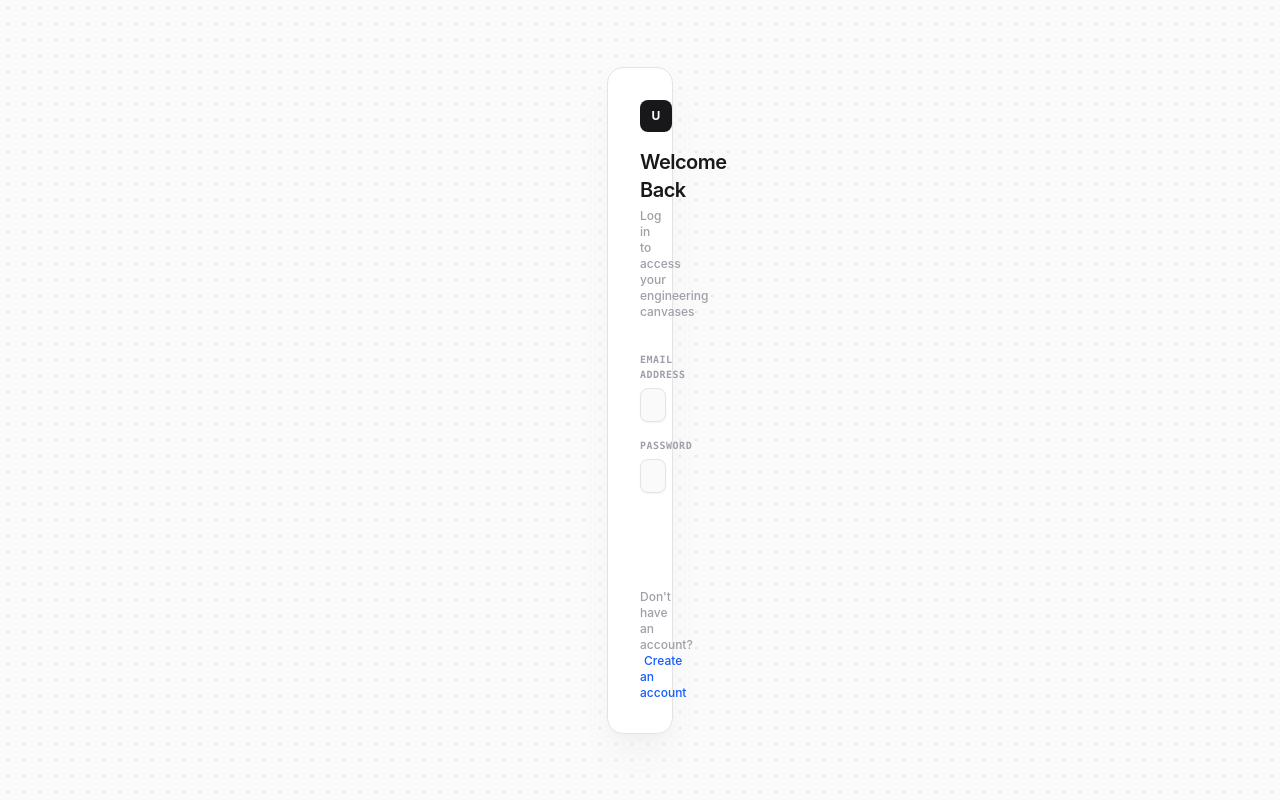
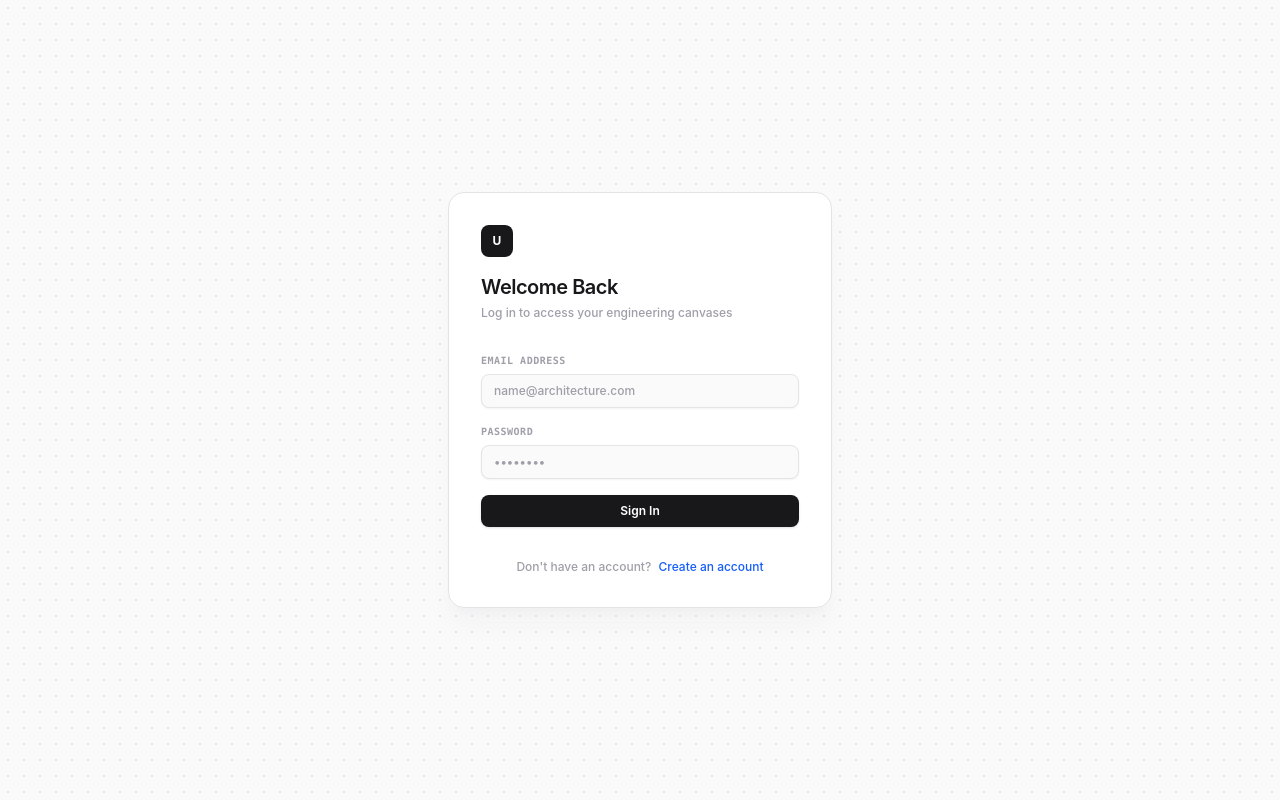
Before and after one commit to Adem-elwafi/Umlify, a Vue app in the folder UMLify-ui/: page /login in a window 1280 px wide. Built offline with nearby package versions, Linux system fonts and the light colour scheme.

Commit message:
fix(theme): resolve Tailwind v4 namespace collision by declaring explicit sizing overrides in style.css

```diff
--- a/UMLify-ui/src/components/ui/Hero.vue
+++ b/UMLify-ui/src/components/ui/Hero.vue
@@ -1,6 +1,6 @@
 <template>
-  <Section spacing="xxl" custom-class="flex items-center min-h-[calc(100vh-56px)]">
-    <Container size="xl">
+  <Section spacing="xl" custom-class="flex flex-col justify-center min-h-[calc(100vh-56px)] pb-lg lg:pb-xl">
+    <Container size="2xl">
       <Grid cols="12" colsTablet="12" colsMobile="1" gap="xl" align="center" custom-class="items-stretch">
 
         <!-- Left Column: Content Content -->
@@ -19,7 +19,7 @@
 
             <!-- Headline -->
             <h1
-              class="text-4xl lg:text-5xl font-bold tracking-tight text-text-primary leading-[1.1] text-left transition-all duration-350 ease-tactile transform"
+              class="text-4xl lg:text-5xl font-bold tracking-tight text-text-primary leading-[1.1] w-full text-left transition-all duration-350 ease-tactile transform"
               :class="isMounted ? 'opacity-100 translate-y-0' : 'opacity-0 translate-y-4'"
               style="transition-delay: 200ms;"
             >
@@ -28,7 +28,7 @@
 
             <!-- Supporting Paragraph -->
             <p
-              class="text-base text-text-secondary leading-relaxed max-w-lg text-left transition-all duration-350 ease-tactile transform"
+              class="text-base text-text-secondary leading-relaxed max-w-xl w-full text-left transition-all duration-350 ease-tactile transform"
               :class="isMounted ? 'opacity-100 translate-y-0' : 'opacity-0 translate-y-4'"
               style="transition-delay: 300ms;"
             >
@@ -78,7 +78,7 @@
 
         <!-- Right Column: Workspace Editor Preview -->
         <div
-          class="col-span-12 lg:col-span-7 flex items-stretch min-h-[460px] md:min-h-[520px] lg:min-h-[560px] transition-all duration-350 ease-tactile transform"
+          class="col-span-12 lg:col-span-7 flex items-stretch min-h-[300px] md:min-h-[360px] lg:min-h-[400px] xl:min-h-[440px] 2xl:min-h-[460px] transition-all duration-350 ease-tactile transform"
           :class="isMounted ? 'opacity-100 translate-y-0' : 'opacity-0 translate-y-4'"
           style="transition-delay: 600ms;"
         >
@@ -125,7 +125,7 @@
               <!-- Main Canvas area with dot grid and UML diagrams -->
               <div class="flex-1 sheet-grid relative overflow-hidden flex items-center justify-center p-sm">
                 <!-- Wrapper scaled down for responsiveness to fit all viewports without clipping -->
-                <div class="relative w-[520px] h-[340px] scale-[0.7] xs:scale-[0.8] sm:scale-95 md:scale-100 origin-center shrink-0">
+                <div class="relative w-[520px] h-[340px] scale-[0.7] xs:scale-[0.8] sm:scale-90 md:scale-95 lg:scale-100 xl:scale-105 2xl:scale-115 origin-center shrink-0">
 
                   <!-- SVG Connector Paths (UML lines) -->
                   <svg class="absolute inset-0 w-full h-full pointer-events-none" xmlns="http://www.w3.org/2000/svg">
--- a/UMLify-ui/src/components/ui/InteractiveShowcase.vue
+++ b/UMLify-ui/src/components/ui/InteractiveShowcase.vue
@@ -1,15 +1,15 @@
 <template>
-  <Section id="features" spacing="xxl" custom-class="border-t border-border-default bg-bg-base/50">
-    <Container size="xl">
+  <Section id="features" spacing="xl" custom-class="border-t border-border-default bg-bg-base/50 pt-lg lg:pt-xl">
+    <Container size="2xl">
       <Stack gap="xl">
 
         <!-- Section Header -->
-        <Stack gap="xs" align="start" class="max-w-xl text-left">
+        <Stack gap="xs" align="start" class="max-w-2xl text-left">
           <span class="text-xxs font-mono uppercase tracking-widest text-interactive-accent">Guided Tour</span>
-          <h2 class="text-3xl font-bold tracking-tight text-text-primary">
+          <h2 class="text-3xl font-bold tracking-tight text-text-primary w-full">
             How Umlify works.
           </h2>
-          <p class="text-sm text-text-secondary leading-relaxed">
+          <p class="text-sm text-text-secondary leading-relaxed w-full">
             See how Umlify accelerates your technical system design flow from initial entity definition to final documentation asset creation.
           </p>
         </Stack>
@@ -80,7 +80,7 @@
 
           <!-- Right Column: Simulative Live Workspace Preview -->
           <div
-            class="col-span-12 lg:col-span-7 flex items-stretch min-h-[460px] md:min-h-[520px] lg:min-h-[560px]"
+            class="col-span-12 lg:col-span-7 flex items-stretch min-h-[300px] md:min-h-[360px] lg:min-h-[400px] xl:min-h-[440px] 2xl:min-h-[460px]"
             @mouseenter="pauseRotation"
             @mouseleave="resumeRotation"
           >
@@ -131,7 +131,7 @@
                     <!-- Wrapper scaled down for responsiveness -->
                     <div
                       :key="activeStep"
-                      class="relative w-[520px] h-[340px] scale-[0.7] xs:scale-[0.8] sm:scale-95 md:scale-100 origin-center shrink-0 transition-transform duration-350"
+                      class="relative w-[520px] h-[340px] scale-[0.7] xs:scale-[0.8] sm:scale-90 md:scale-95 lg:scale-100 xl:scale-105 2xl:scale-115 origin-center shrink-0 transition-transform duration-350"
                     >
 
                       <!-- Canvas Elements for Step 1: Create Classes -->
--- a/UMLify-ui/src/components/ui/layout/Container.vue
+++ b/UMLify-ui/src/components/ui/layout/Container.vue
@@ -15,7 +15,7 @@ defineProps({
   size: {
     type: String,
     default: 'xl',
-    validator: (value) => ['sm', 'md', 'lg', 'xl', 'full'].includes(value)
+    validator: (value) => ['sm', 'md', 'lg', 'xl', '2xl', 'full'].includes(value)
   },
   narrow: {
     type: Boolean,
@@ -32,6 +32,7 @@ const sizeClasses = {
   md: 'max-w-[800px]',
   lg: 'max-w-[1024px]',
   xl: 'max-w-[1200px]',
+  '2xl': 'max-w-[1440px]',
   full: 'max-w-full'
 }
 </script>
--- a/UMLify-ui/src/components/ui/layout/Navbar.vue
+++ b/UMLify-ui/src/components/ui/layout/Navbar.vue
@@ -10,7 +10,7 @@
         : 'opacity-0 -translate-y-4'
     ]"
   >
-    <Container size="xl">
+    <Container size="2xl">
       <div class="h-14 flex items-center justify-between">
 
         <!-- Left: Brand Logo & Title -->
@@ -71,7 +71,7 @@
         v-if="isMobileMenuOpen"
         class="md:hidden absolute top-14 left-0 w-full border-b border-border-default bg-bg-base/95 backdrop-blur-lg overflow-hidden z-dropdown shadow-xl"
       >
-        <Container size="xl">
+        <Container size="2xl">
           <div class="py-md flex flex-col gap-md">
             <!-- Navigation Links -->
             <nav class="flex flex-col gap-xs">
--- a/UMLify-ui/src/style.css
+++ b/UMLify-ui/src/style.css
@@ -65,6 +65,91 @@
   --spacing-xxl: 48px;
   --spacing-xxxl: 64px;
 
+  /* Explicitly define width/height namespaces to protect from semantic spacing inheritance */
+  --width-3xs: 16rem;
+  --width-2xs: 18rem;
+  --width-xs: 20rem;
+  --width-sm: 24rem;
+  --width-md: 28rem;
+  --width-lg: 32rem;
+  --width-xl: 36rem;
+  --width-2xl: 42rem;
+  --width-3xl: 48rem;
+  --width-4xl: 56rem;
+  --width-5xl: 64rem;
+  --width-6xl: 72rem;
+  --width-7xl: 80rem;
+
+  --min-width-3xs: 16rem;
+  --min-width-2xs: 18rem;
+  --min-width-xs: 20rem;
+  --min-width-sm: 24rem;
+  --min-width-md: 28rem;
+  --min-width-lg: 32rem;
+  --min-width-xl: 36rem;
+  --min-width-2xl: 42rem;
+  --min-width-3xl: 48rem;
+  --min-width-4xl: 56rem;
+  --min-width-5xl: 64rem;
+  --min-width-6xl: 72rem;
+  --min-width-7xl: 80rem;
+
+  --max-width-3xs: 16rem;
+  --max-width-2xs: 18rem;
+  --max-width-xs: 20rem;
+  --max-width-sm: 24rem;
+  --max-width-md: 28rem;
+  --max-width-lg: 32rem;
+  --max-width-xl: 36rem;
+  --max-width-2xl: 42rem;
+  --max-width-3xl: 48rem;
+  --max-width-4xl: 56rem;
+  --max-width-5xl: 64rem;
+  --max-width-6xl: 72rem;
+  --max-width-7xl: 80rem;
+
+  --height-3xs: 16rem;
+  --height-2xs: 18rem;
+  --height-xs: 20rem;
+  --height-sm: 24rem;
+  --height-md: 28rem;
+  --height-lg: 32rem;
+  --height-xl: 36rem;
+  --height-2xl: 42rem;
+  --height-3xl: 48rem;
+  --height-4xl: 56rem;
+  --height-5xl: 64rem;
+  --height-6xl: 72rem;
+  --height-7xl: 80rem;
+
+  --min-height-3xs: 16rem;
+  --min-height-2xs: 18rem;
+  --min-height-xs: 20rem;
+  --min-height-sm: 24rem;
+  --min-height-md: 28rem;
+  --min-height-lg: 32rem;
+  --min-height-xl: 36rem;
+  --min-height-2xl: 42rem;
+  --min-height-3xl: 48rem;
+  --min-height-4xl: 56rem;
+  --min-height-5xl: 64rem;
+  --min-height-6xl: 72rem;
+  --min-height-7xl: 80rem;
+
+  --max-height-3xs: 16rem;
+  --max-height-2xs: 18rem;
+  --max-height-xs: 20rem;
+  --max-height-sm: 24rem;
+  --max-height-md: 28rem;
+  --max-height-lg: 32rem;
+  --max-height-xl: 36rem;
+  --max-height-2xl: 42rem;
+  --max-height-3xl: 48rem;
+  --max-height-4xl: 56rem;
+  --max-height-5xl: 64rem;
+  --max-height-6xl: 72rem;
+  --max-height-7xl: 80rem;
+
   --radius-interactive: 6px;
   --radius-card: 12px;
   --radius-panel: 16px;
```
